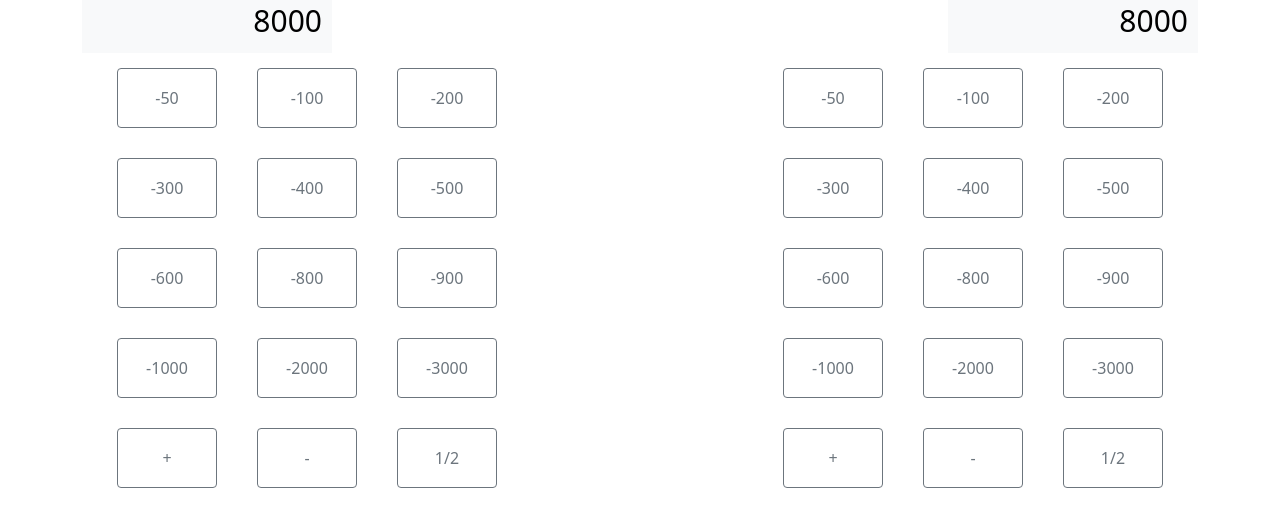
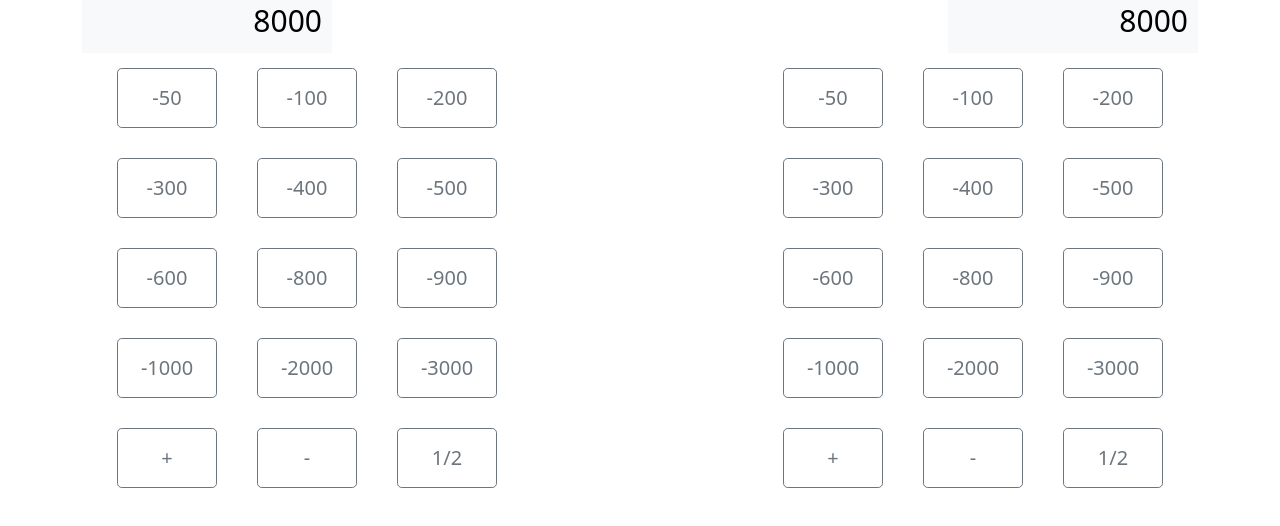
Before and after one commit to dateshi/awalog, a React (Create React App) app in the folder frontend/: page / in a window 1280 px wide. Shown: the part 190-716 px from the top of the page. Built offline with nearby package versions, Linux system fonts and the light colour scheme.

Commit message:
コントローラのデザイン修正

```diff
--- a/frontend/src/LP/Controller.tsx
+++ b/frontend/src/LP/Controller.tsx
@@ -1,5 +1,6 @@
 import { Button, Col, Container, Row } from "react-bootstrap";
 import { Mode } from "./lp";
+import "./style.scss";
 
 const quickButtons = [
   [-50, -100, -200],
@@ -23,22 +24,18 @@ type Props = {
   pushKey: (key: string) => void;
 };
 
-const Controller = (props: Props) => {
-  if (props.mode === "normal") {
-    return (
+const Normal = (props: Props) => (
   <Container>
     {quickButtons.map((row, i) => {
       return (
-            <Row style={{ padding: 15 }} key={i}>
+        <Row className="button-row" key={i}>
           {row.map((val, j) => {
             return (
               <Col key={j}>
                 <Button
                   variant="outline-secondary"
-                      style={{
-                        width: "100px",
-                        height: "60px",
-                      }}
+                  className="button"
+                  size="lg"
                   onClick={() => props.addLP(val)}
                 >
                   {val}
@@ -49,14 +46,12 @@ const Controller = (props: Props) => {
         </Row>
       );
     })}
-        <Row style={{ padding: 15 }}>
+    <Row className="button-row">
       <Col>
         <Button
           variant="outline-secondary"
-              style={{
-                width: "100px",
-                height: "60px",
-              }}
+          className="button"
+          size="lg"
           onClick={() => props.changeMode("+")}
         >
           +
@@ -65,10 +60,8 @@ const Controller = (props: Props) => {
       <Col>
         <Button
           variant="outline-secondary"
-              style={{
-                width: "100px",
-                height: "60px",
-              }}
+          className="button"
+          size="lg"
           onClick={() => props.changeMode("-")}
         >
           -
@@ -77,10 +70,8 @@ const Controller = (props: Props) => {
       <Col>
         <Button
           variant="outline-secondary"
-              style={{
-                width: "100px",
-                height: "60px",
-              }}
+          className="button"
+          size="lg"
           onClick={props.halfLP}
         >
           1/2
@@ -89,21 +80,19 @@ const Controller = (props: Props) => {
     </Row>
   </Container>
 );
-  }
-  return (
+
+const Manual = (props: Props) => (
   <Container>
     {manualButtons.map((row, i) => {
       return (
-          <Row style={{ padding: 15 }} key={i}>
+        <Row className="button-row" key={i}>
           {row.map((val, j) => {
             return (
               <Col key={j}>
                 <Button
                   variant="outline-secondary"
-                    style={{
-                      width: "100px",
-                      height: "60px",
-                    }}
+                  className="button"
+                  size="lg"
                   onClick={() => props.pushKey(val)}
                 >
                   {val}
@@ -114,16 +103,14 @@ const Controller = (props: Props) => {
         </Row>
       );
     })}
-      <Row style={{ padding: 15 }}>
+    <Row className="button-row">
       <Col>
         <Button
           variant={
             props.mode === ("+" as Mode) ? "secondary" : "outline-secondary"
           }
-            style={{
-              width: "100px",
-              height: "60px",
-            }}
+          className="button"
+          size="lg"
           onClick={() => props.changeMode("+")}
         >
           +
@@ -134,10 +121,8 @@ const Controller = (props: Props) => {
           variant={
             props.mode === ("-" as Mode) ? "secondary" : "outline-secondary"
           }
-            style={{
-              width: "100px",
-              height: "60px",
-            }}
+          className="button"
+          size="lg"
           onClick={() => props.changeMode("-")}
         >
           -
@@ -146,10 +131,8 @@ const Controller = (props: Props) => {
       <Col>
         <Button
           variant="outline-secondary"
-            style={{
-              width: "100px",
-              height: "60px",
-            }}
+          className="button"
+          size="lg"
           onClick={() => {
             props.changeMode("normal");
           }}
@@ -160,6 +143,8 @@ const Controller = (props: Props) => {
     </Row>
   </Container>
 );
-};
+
+const Controller = (props: Props) =>
+  props.mode === "normal" ? <Normal {...props} /> : <Manual {...props} />;
 
 export default Controller;
--- a/frontend/src/LP/style.scss
+++ b/frontend/src/LP/style.scss
@@ -56,3 +56,12 @@
   font-size: 30px;
   text-align: right;
 }
+
+.button {
+  width: 100px;
+  height: 60px;
+}
+
+.button-row {
+  padding: 15px;
+}
```
Lines whose indentation alone changed are shown as unchanged.
